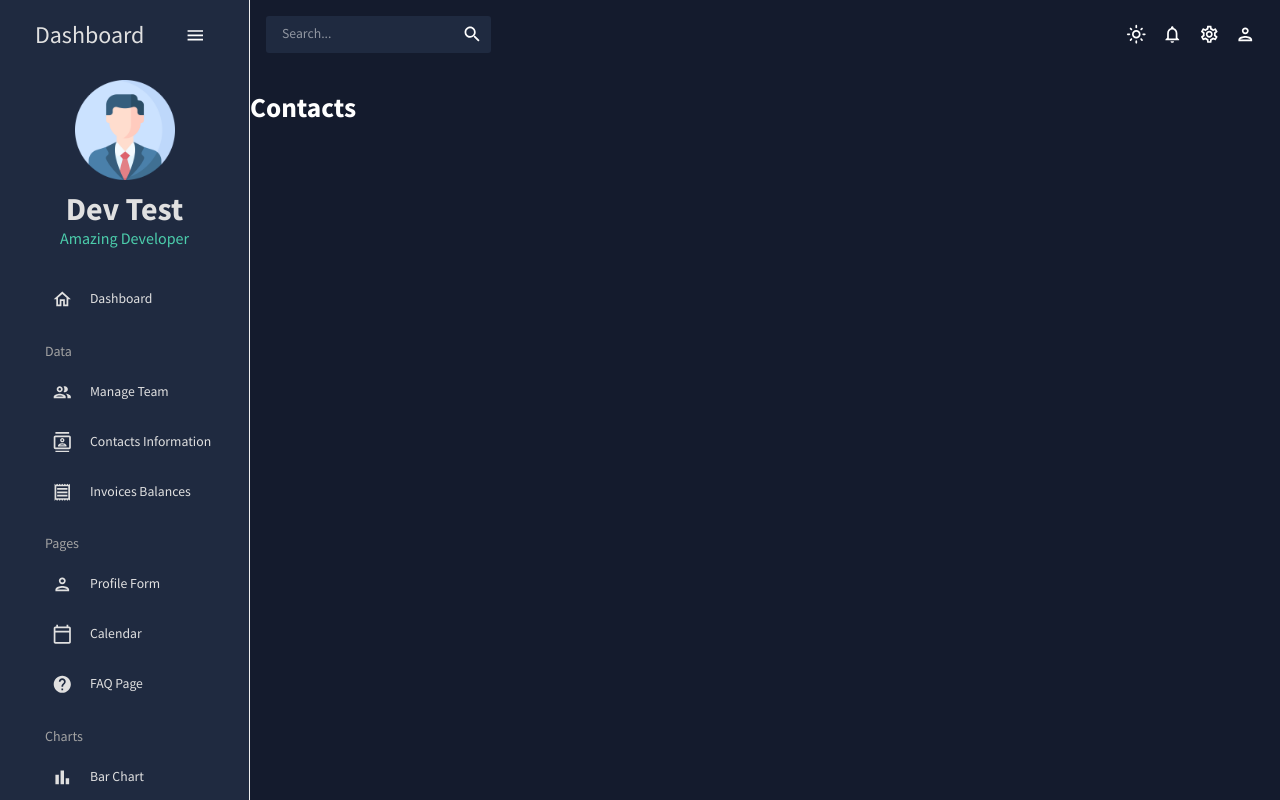
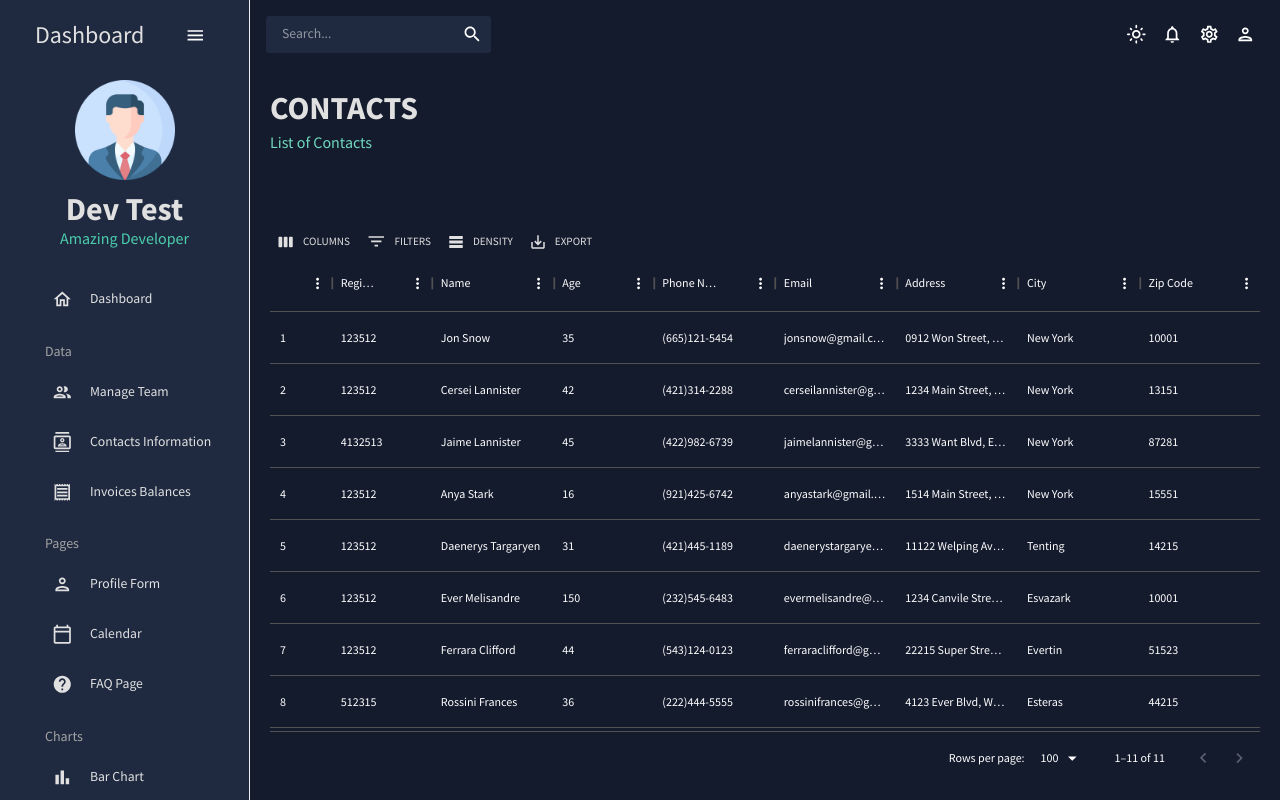
Before and after one commit to gBoole01/react-dashboard, a React (Vite) app: page /contacts in a window 1280 px wide. Built offline with nearby package versions, Linux system fonts and the light colour scheme.

Commit message:
feat: add Contacts scene

```diff
--- a/src/scenes/contacts/index.jsx
+++ b/src/scenes/contacts/index.jsx
@@ -1,9 +1,67 @@
-const Contacts = () => {
+import { Box, useTheme } from "@mui/material";
+import { DataGrid, GridToolbar } from "@mui/x-data-grid";
+import Header from "../../components/Header";
+import { mockDataContacts } from "../../data/mockData";
+import { tokens } from "../../theme";
+
+const Team = () => {
+  const theme = useTheme();
+  const colors = tokens(theme.palette.mode);
+
+  const columns = [
+    { field: "id", headerName: "ID", flex: 0.5 },
+    { field: "registrarId", headerName: "Registrar ID" },
+    {
+      field: "name",
+      headerName: "Name",
+      flex: 1,
+    },
+    {
+      field: "age",
+      headerName: "Age",
+      type: "number",
+      headerAlign: "left",
+      align: "left",
+    },
+    { field: "phone", headerName: "Phone Number", flex: 1 },
+    { field: "email", headerName: "Email", flex: 1 },
+    {
+      field: "address",
+      headerName: "Address",
+      flex: 1,
+    },
+    {
+      field: "city",
+      headerName: "City",
+      flex: 1,
+    },
+    {
+      field: "zipCode",
+      headerName: "Zip Code",
+      flex: 1,
+    },
+  ];
+
   return (
-    <div>
-      <h1>Contacts</h1>
-    </div>
+    <Box m="20px">
+      <Box display="flex" justifyContent="space-between" alignItems="center">
+        <Header title="Contacts" subtitle="List of Contacts" />
+      </Box>
+      <Box m="40px 0 0" height="70vh">
+        <DataGrid
+          sx={{
+            border: "none",
+            "& .MuiDataGrid-toolbarContainer .MuiButton-text": {
+              color: `${colors.grey[100]} !important`,
+            },
+          }}
+          rows={mockDataContacts}
+          columns={columns}
+          components={{ Toolbar: GridToolbar }}
+        />
+      </Box>
+    </Box>
   );
 };
 
-export default Contacts;
+export default Team;
```
